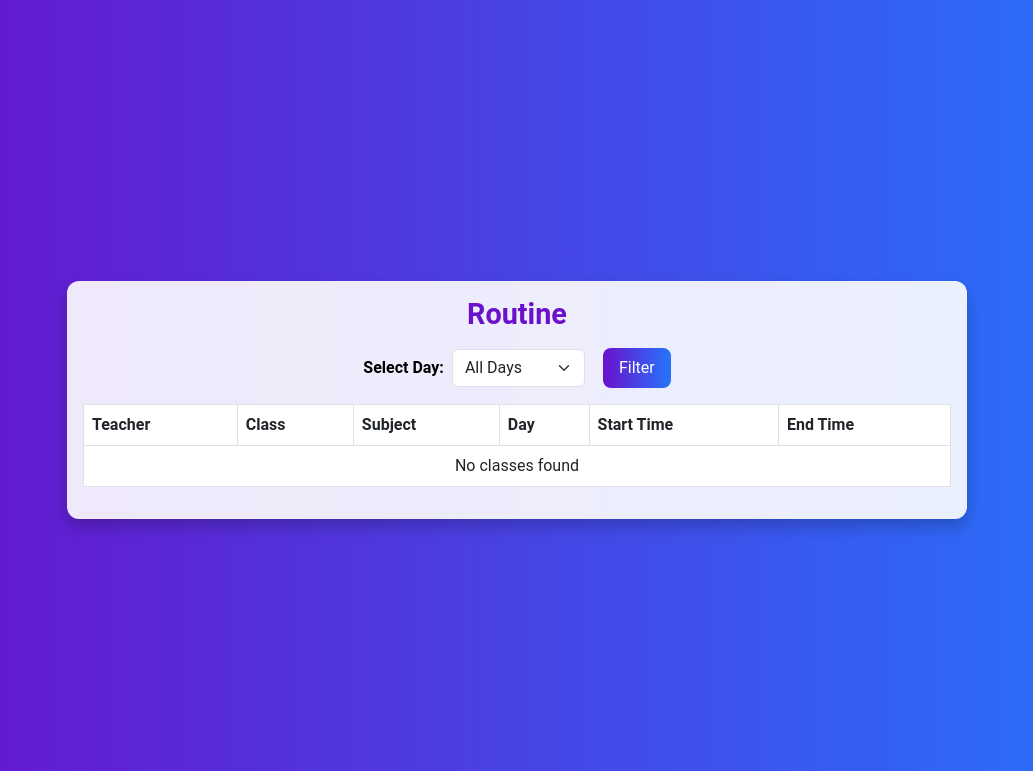
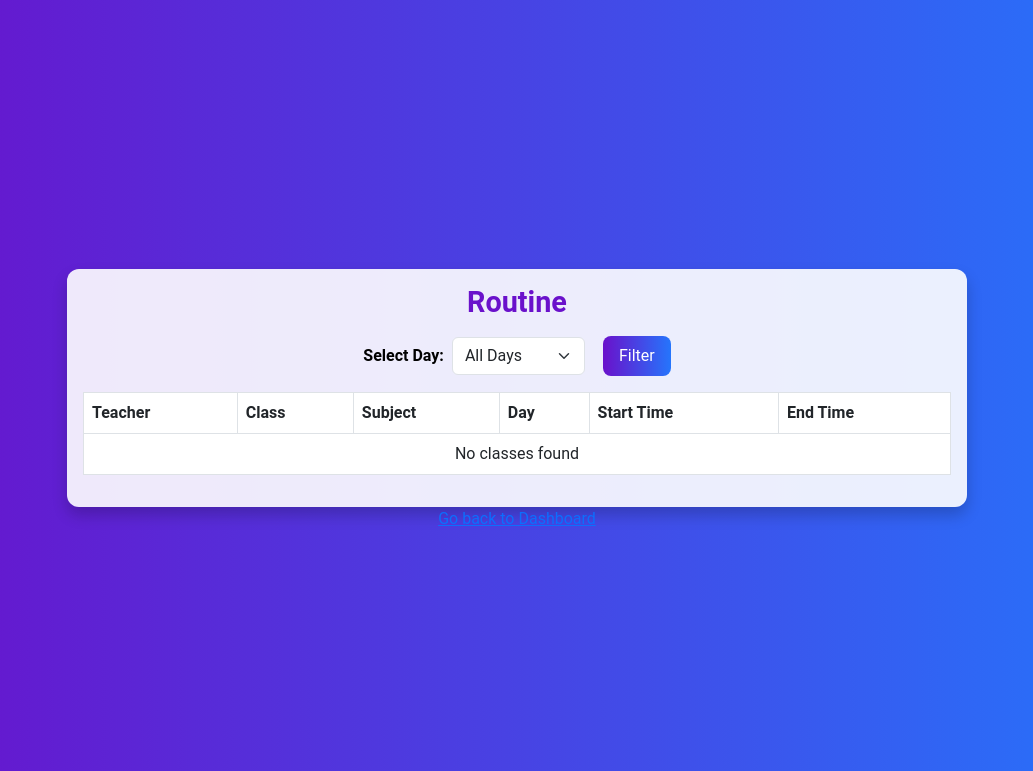
Before and after one commit to rofazhasan/School_Routine, a Flask app: page /show_routine in a window 1280 px wide. Shown: the top 771 px of the page, without its empty margins (123-1156 px from the left). Run offline with Flask 3, Linux system fonts and the light colour scheme; the visitor is signed in with stand-in values (Sample User, id 1); data that the repository does not hold is empty.

Commit message:
Update show_routine.html

```diff
--- a/app/templates/show_routine.html
+++ b/app/templates/show_routine.html
@@ -170,5 +170,6 @@
         </table>
     </div>
     <script src="https://cdn.jsdelivr.net/npm/bootstrap@5.3.0/dist/js/bootstrap.bundle.min.js"></script>
+    <a href="{{ url_for('app.admin_dashboard')  if user_role == 'Admin' else url_for('app.user_dashboard') }}" class="back-link">Go back to Dashboard</a>
 </body>
 </html>
```
